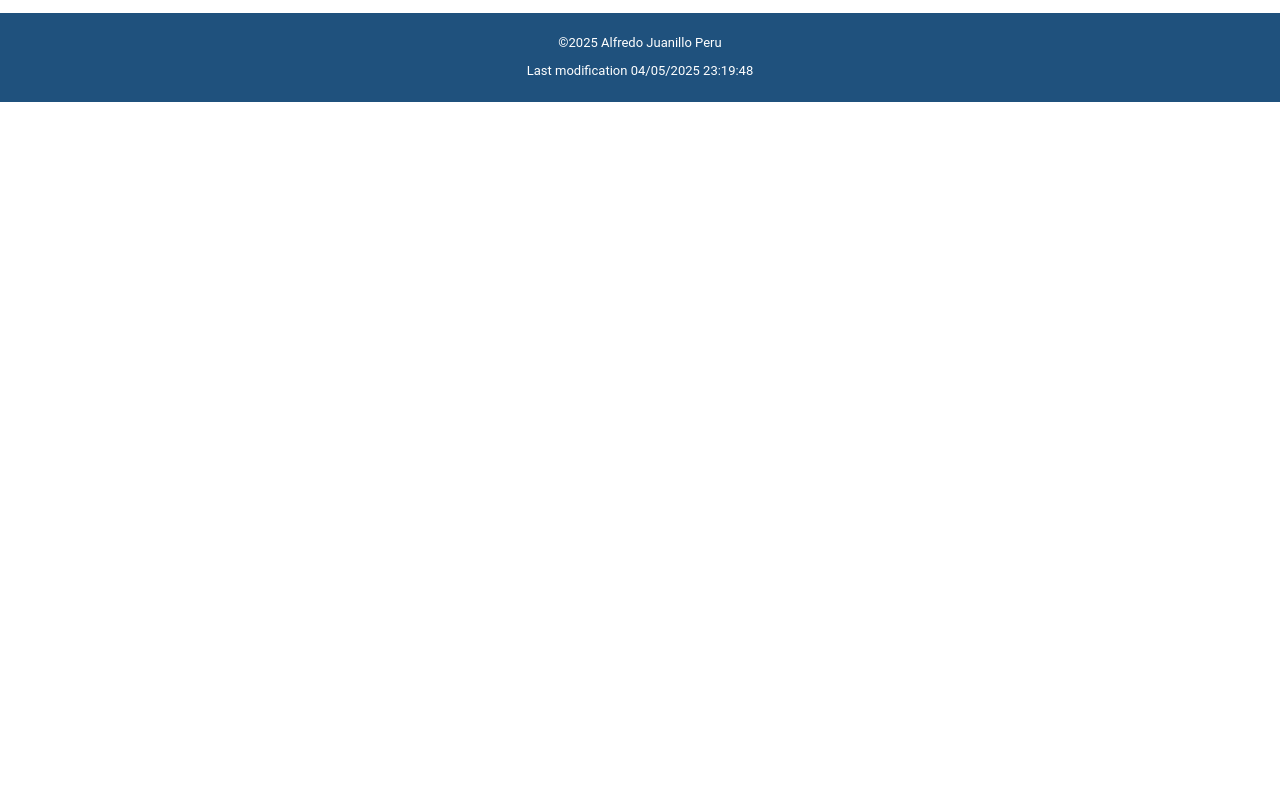
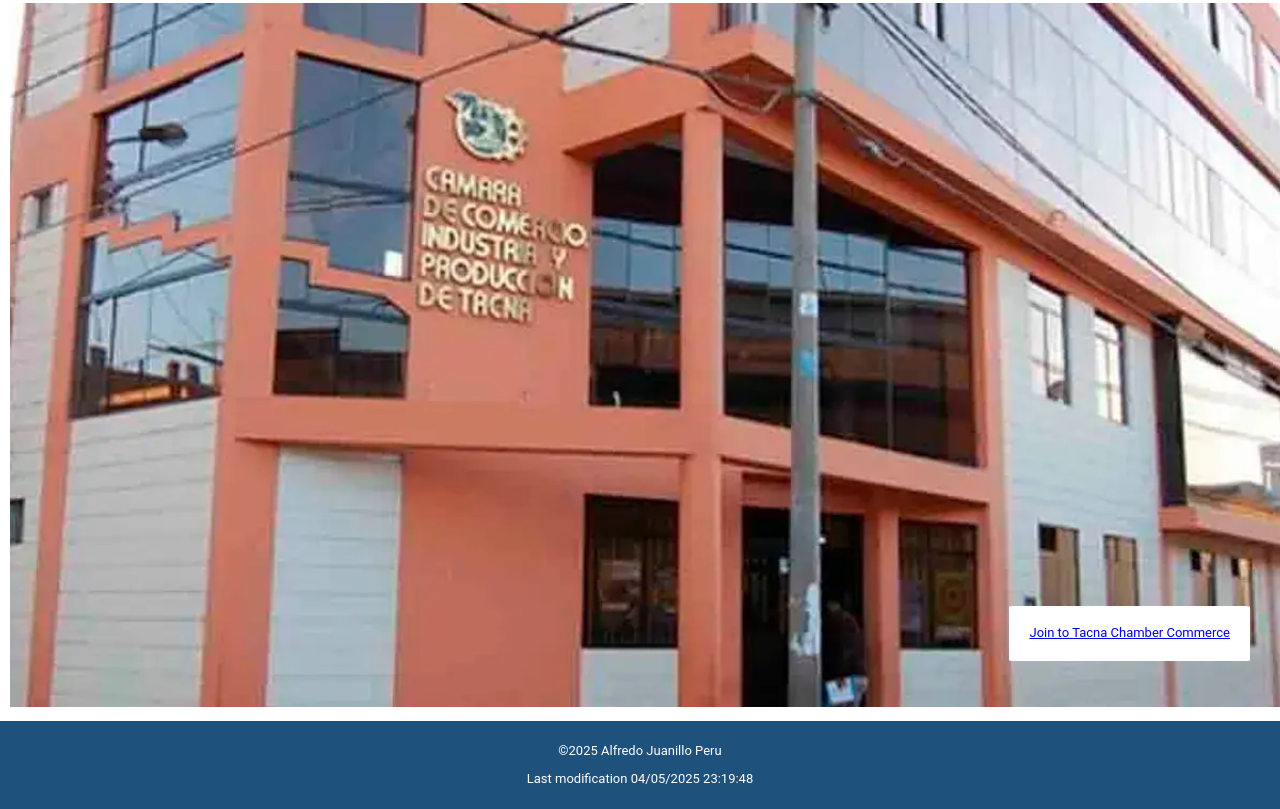
Before and after one commit to ajuanillo/wdd231, a plain HTML site: page chamber/index.html in a window 1280 px wide. Shown: the part 228-1037 px from the top of the page. Before the commit the page ends 800 px from the top, so only its background shows below. Drawn offline with Linux system fonts and the light colour scheme.

Commit message:
hero image

```diff
--- a/chamber/index.html
+++ b/chamber/index.html
@@ -46,8 +46,18 @@
             </ul>
         </nav>
     </header>
-    <main>
+    <main class="principal">
         <h1>Tacna Chamber of Commerce Home page</h1>
+        <div class="hero">
+            <picture>
+                <source media="(min-width: 1200px)" srcset="images/chamber-commerce-tacna-large.webp" width="1200">
+                <source media="(min-width: 1000px)" srcset="images/chamber-commerce-tacna-medium.webp" width="1000">
+                <img src="images/chamber-commerce-tacna-small.webp" alt="Santa Winery" width="500">
+            </picture>
+        </div>
+        <div class="dataconteiner">
+            <a href="join.html" class="cta-button">Join to Tacna Chamber Commerce</a>
+        </div>
     </main>
     <footer>
         <p>&copy;<span id="year"></span> Alfredo Juanillo Peru </p>
--- a/chamber/styles/larger.css
+++ b/chamber/styles/larger.css
@@ -28,4 +28,25 @@
         width: 100%;
         gap: 10px;
     }
+
+    .principal {
+        position: relative;
+        width: 100%;
+        height: auto;
+    }
+
+    .hero img {
+        width: 100%;
+        height: auto;
+        border-bottom: 150px;
+    }
+
+    .dataconteiner {
+        position: absolute;
+        bottom: 60px;
+        right: 50px;
+        background-color: var(--color-background-secondary);
+        padding: 20px;
+        border-radius: 2%;
+    }
 }
--- a/chamber/styles/small.css
+++ b/chamber/styles/small.css
@@ -220,3 +220,8 @@ img {
     max-width: 100%;
     /* Images are jerks - Seattle*/
 }
+
+.hero img {
+    width: 100%;
+    height: auto;
+}
```
Also changed, not shown: chamber/images/chamber-commerce-tacna-large.webp (added), chamber/images/chamber-commerce-tacna-medium.webp (added), chamber/images/chamber-commerce-tacna-small.webp (added).
